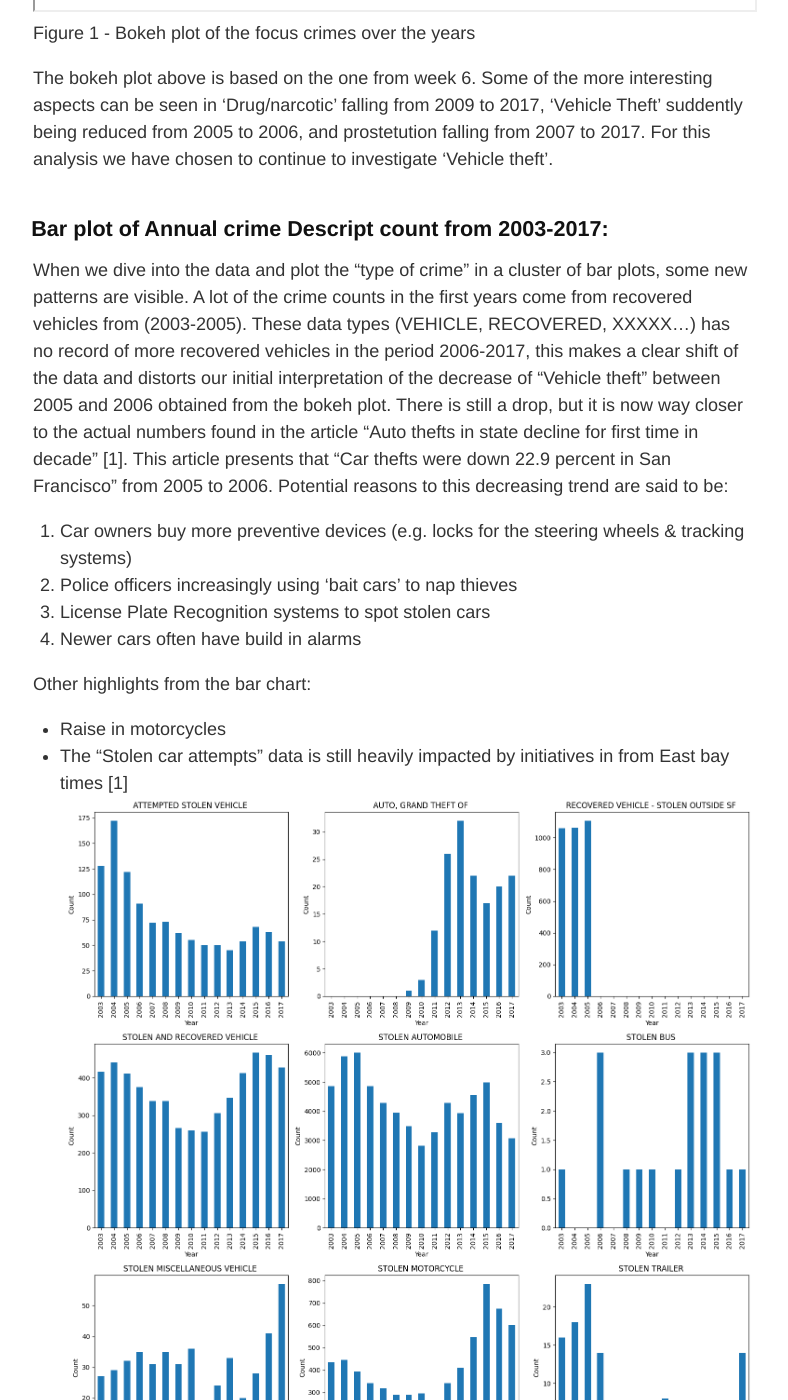
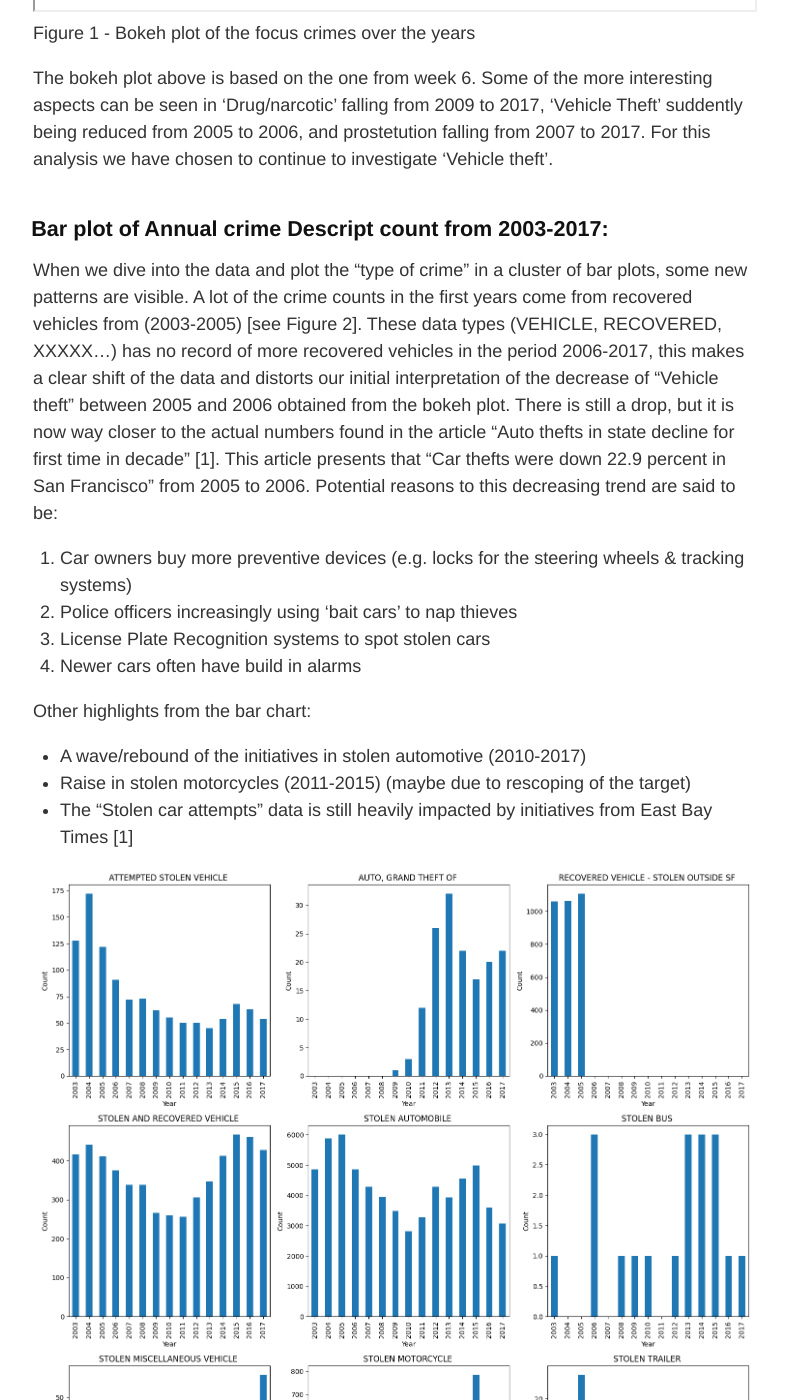
Before and after one commit to Madsem2/Madsem2.github.io, a Jekyll site: the page built from index.md, in a window 1280 px wide and 1400 px high, scrolled down 1751 px. Shown: the whole window, without its empty margins (247-1035 px from the left). Built offline with Jekyll 4.4.1, drawn with Linux system fonts in a browser that asks for light colours.

Commit message:
Update index.md
small changes

```diff
--- a/index.md
+++ b/index.md
@@ -39,15 +39,17 @@
 
 
 ## Bar plot of Annual crime Descript count from 2003-2017:
-When we dive into the data and plot the "type of crime" in a cluster of bar plots, some new patterns are visible.  A lot of the crime counts in the first years come from recovered vehicles from (2003-2005). These data types (VEHICLE, RECOVERED, XXXXX...) has no record of more recovered vehicles in the period 2006-2017, this makes a clear shift of the data and distorts our initial interpretation of the decrease of "Vehicle theft" between 2005 and 2006 obtained from the bokeh plot. There is still a drop, but it is now way closer to the actual numbers found in the article "Auto thefts in state decline for first time in decade" [1]. This article presents that "Car thefts were down 22.9 percent in San Francisco" from 2005 to 2006. Potential reasons to this decreasing trend are said to be:
+When we dive into the data and plot the "type of crime" in a cluster of bar plots, some new patterns are visible.  A lot of the crime counts in the first years come from recovered vehicles from (2003-2005) [see Figure 2]. These data types (VEHICLE, RECOVERED, XXXXX...) has no record of more recovered vehicles in the period 2006-2017, this makes a clear shift of the data and distorts our initial interpretation of the decrease of "Vehicle theft" between 2005 and 2006 obtained from the bokeh plot. There is still a drop, but it is now way closer to the actual numbers found in the article "Auto thefts in state decline for first time in decade" [1]. This article presents that "Car thefts were down 22.9 percent in San Francisco" from 2005 to 2006. Potential reasons to this decreasing trend are said to be:
 1. Car owners buy more preventive devices (e.g. locks for the steering wheels & tracking systems)
 2. Police officers increasingly using 'bait cars' to nap thieves
 3. License Plate Recognition systems to spot stolen cars
 4. Newer cars often have build in alarms
 
 Other highlights from the bar chart:
-- Raise in motorcycles
-- The "Stolen car attempts" data is still heavily impacted by initiatives in from East bay times [1]
+- A wave/rebound of the initiatives in stolen automotive (2010-2017)
+- Raise in stolen motorcycles (2011-2015) (maybe due to rescoping of the target)
+- The "Stolen car attempts" data is still heavily impacted by initiatives from East Bay Times [1]
+
 ![This is a bar plot](https://Madsem2.github.io/bar_plot.png)
 Figure 2 - Bar plots of the various types of vehicle theft committed from 2003-2017
 
```
